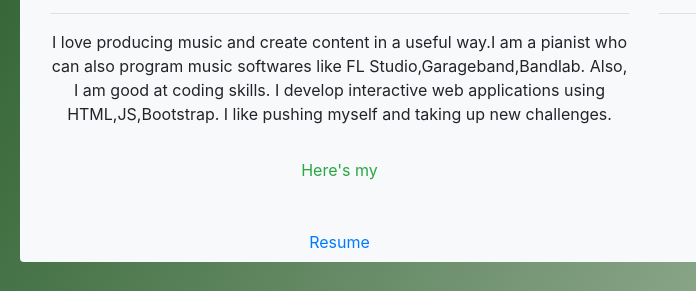
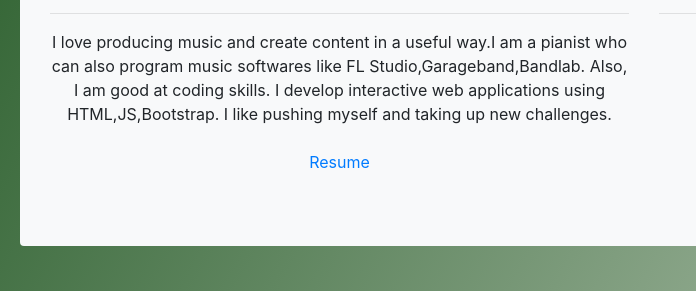
Before and after one commit to harshajayanth/MyResume.in, a website: page index.html in a window 1280 px wide. Shown: the part 986-1277 px from the top of the page, 0-696 px from the left. Drawn offline with nearby package versions, Linux system fonts and the light colour scheme; a web font is replaced by a local one.

Commit message:
update index.html

```diff
--- a/index.html
+++ b/index.html
@@ -92,7 +92,6 @@
             <p>I love producing music and create content in a useful way.I am a pianist who can also program music softwares like FL Studio,Garageband,Bandlab. Also, I am good at coding skills. I develop
                 interactive web applications using HTML,JS,Bootstrap. I like pushing myself and taking up new
                 challenges.</p>
-            <p class="text-success pt-3">Here's my</p>&nbsp;
             <span><a target="_blank" href="" class="nav-link">Resume</a></span>
         </div>
         <div class="col-lg-6 col-md-6 col-sm-6 pt-2">
```
